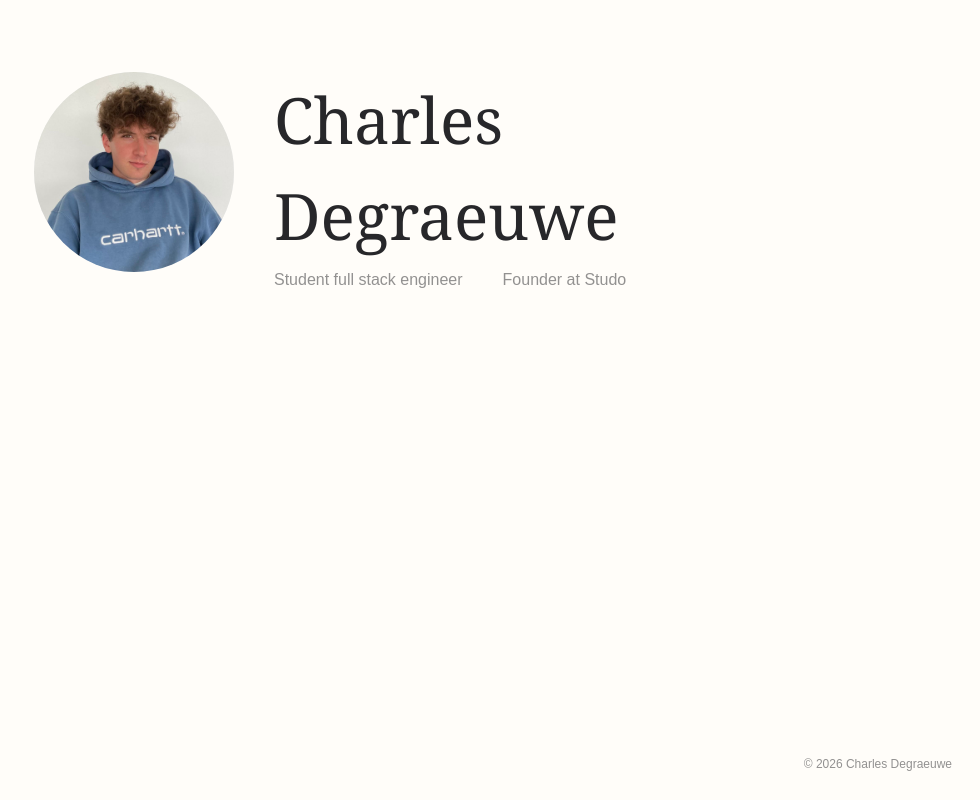
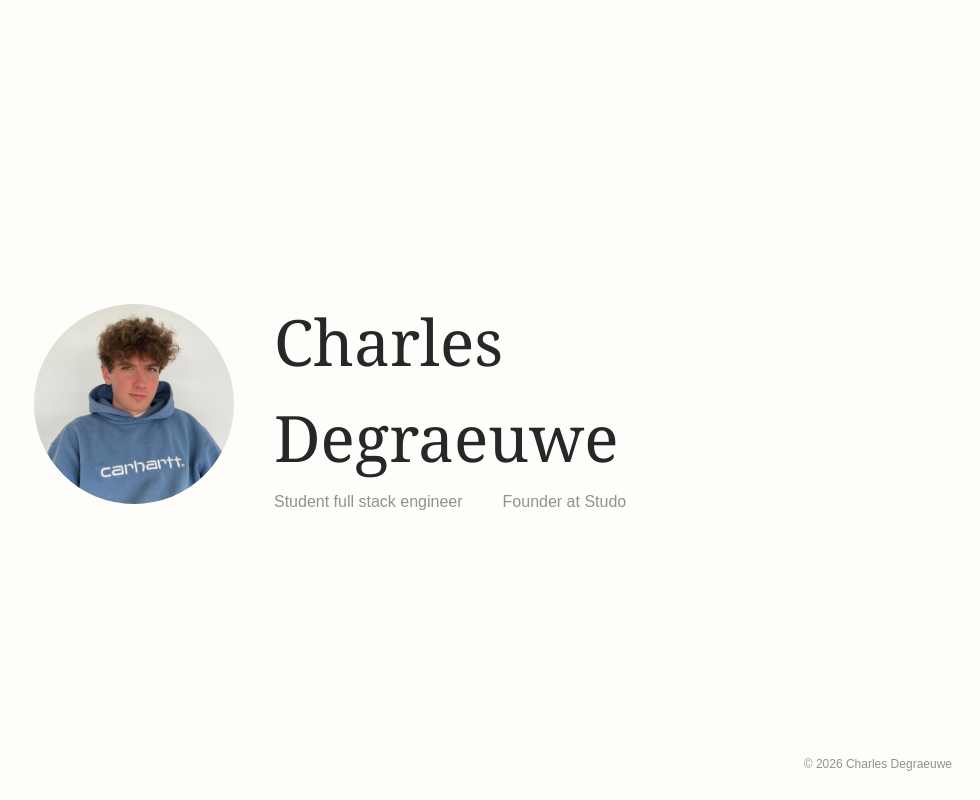
Before and after one commit to CharlesDegraeuwe/Portfolio, an Astro site: page / in a window 1280 px wide. Shown: the whole page, without its empty margins (300-1280 px from the left). Built offline with nearby package versions, Linux system fonts and the light colour scheme; Astro itself is replaced by a stand-in of ours; a web font is replaced by a local one.

Commit message:
fix clean responsiveness

```diff
--- a/src/components/home/Hero.astro
+++ b/src/components/home/Hero.astro
@@ -1,12 +1,12 @@
 ---
 ---
-<main class="items-center md:items-start">
-    <div class="h-32 w-32 min-w-32 md:h-50 md:w-50 md:min-w-50 rounded-full z-10 bg-gray-100 overflow-hidden shrink-0">
+<main class="max-h-50 max-md:items-center">
+    <div class="h-50 w-50 min-w-50 min-h-50 max-w-50 max-h-50 max-md:h-32 max-md:w-32 max-md:min-w-32 max-md:min-h-32 max-md:max-w-32 max-md:max-h-32 rounded-full z-10 bg-gray-100 overflow-hidden shrink-0">
         <img src="/pfp.jpg" loading="lazy" class="object-cover scale-125">
     </div>
-    <div class="flex flex-col justify-center gap-1 text-center md:text-left">
+    <div class="flex flex-col justify-center gap-1 max-md:text-center">
         <h1>Charles Degraeuwe</h1>
-        <div class="flex flex-col sm:flex-row gap-2 sm:gap-10 opacity-50">
+        <div class="flex flex-row max-sm:flex-col gap-10 max-sm:gap-2 opacity-50">
             <a href="/work" class="home_a">Student full stack engineer</a>
             <a target="_blank" href="https://www.studo.study" class="home_a">Founder at Studo</a>
         </div>
--- a/src/styles/global.css
+++ b/src/styles/global.css
@@ -158,7 +158,7 @@ a {
 }
 
 main {
-    @apply max-w-400 w-1/2 max-md:w-full flex flex-row max-md:flex-col gap-10 max-md:gap-6 h-full;
+    @apply max-w-400 w-1/2 max-md:w-full flex max-md:flex-col gap-10 max-md:gap-6 h-full;
 }
 
 .main-page {
```
